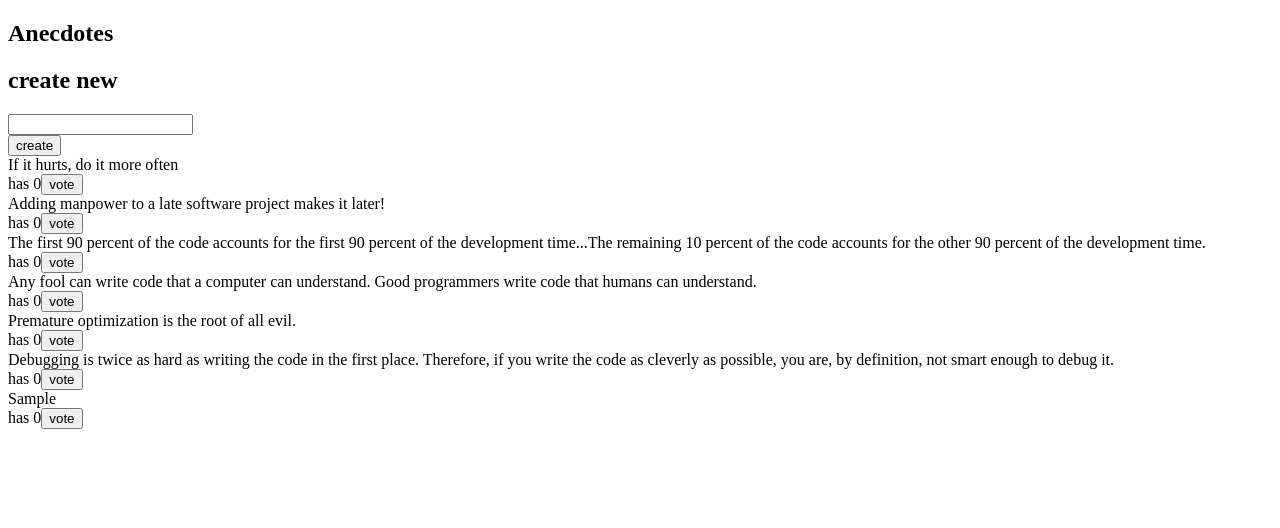
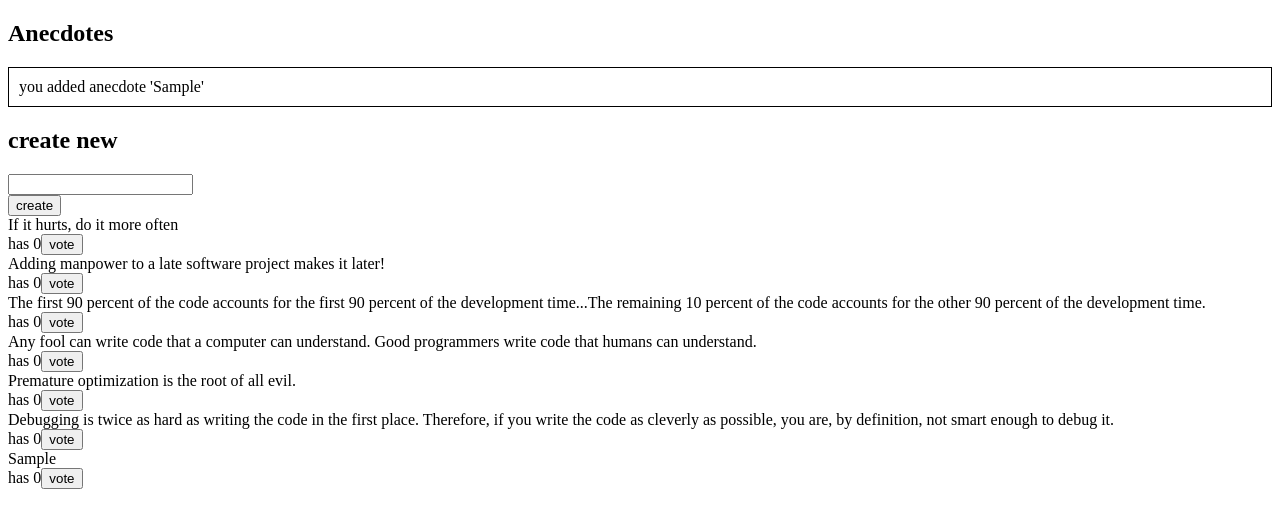
Before and after one commit to topie9/fullstackopen-part6, a React (Create React App) app in the folder redux-anecdotes/: page / in a window 1280 px wide. Both pictures are taken after typing "Sample" into the empty fields and a click on the button "create". Shown: the top 528 px of the page. Built offline with nearby package versions, Linux system fonts and the light colour scheme.

Commit message:
steps 6.9-6.10, notification component and reducer

```diff
--- a/redux-anecdotes/src/App.js
+++ b/redux-anecdotes/src/App.js
@@ -1,12 +1,17 @@
 import React from 'react';
 import AnecdoteForm from './components/AnecdoteForm'
 import AnecdoteList from './components/AnecdoteList'
+import Notification from './components/Notification'
 
 const App = (props) => {
 
   return (
     <div>
       <h2>Anecdotes</h2>
+      {props.store.getState().notification === null
+        ? <div></div>
+        : <Notification store={props.store} />
+      }
       <AnecdoteForm store={props.store} />
       <AnecdoteList store={props.store} />
     </div>
--- a/redux-anecdotes/src/components/AnecdoteForm.js
+++ b/redux-anecdotes/src/components/AnecdoteForm.js
@@ -1,5 +1,6 @@
 import React from 'react'
 import { createAnecdote } from '../reducers/anecdoteReducer'
+import { setNotification } from '../reducers/notificationReducer'
 
 const AnecdoteForm = (props) => {
 
@@ -8,6 +9,8 @@ const AnecdoteForm = (props) => {
     const text = event.target.anecdote.value
     event.target.anecdote.value = ''
     props.store.dispatch(createAnecdote(text))
+    props.store.dispatch(setNotification(`you added anecdote '${text}'`))
+    setTimeout(() => props.store.dispatch(setNotification(null)), 5000)
   }
 
   return (
--- a/redux-anecdotes/src/components/AnecdoteList.js
+++ b/redux-anecdotes/src/components/AnecdoteList.js
@@ -1,11 +1,15 @@
 import React from 'react'
 import { voteAnecdote } from '../reducers/anecdoteReducer'
+import { setNotification } from '../reducers/notificationReducer'
 
 const AnecdoteList = (props) => {
-  const anecdotes = props.store.getState()
+  const anecdotes = props.store.getState().anecdotes
 
   const vote = (id) => {
     props.store.dispatch(voteAnecdote(id))
+    const anecdote = anecdotes.find(n => id === n.id)
+    props.store.dispatch(setNotification(`you voted '${anecdote.content}'`))
+    setTimeout(() => props.store.dispatch(setNotification(null)), 5000)
   }
 
   return (
--- a/redux-anecdotes/src/components/Notification.js
+++ b/redux-anecdotes/src/components/Notification.js
@@ -1,6 +1,6 @@
 import React from 'react'
 
-const Notification = () => {
+const Notification = (props) => {
   const style = {
     border: 'solid',
     padding: 10,
@@ -8,7 +8,7 @@ const Notification = () => {
   }
   return (
     <div style={style}>
-      render here notification...
+      {props.store.getState().notification}
     </div>
   )
 }
--- a/redux-anecdotes/src/index.js
+++ b/redux-anecdotes/src/index.js
@@ -1,8 +1,14 @@
 import React from 'react'
 import ReactDOM from 'react-dom'
-import { createStore } from 'redux'
+import { createStore, combineReducers } from 'redux'
 import App from './App'
-import reducer from './reducers/anecdoteReducer'
+import anecdoteReducer from './reducers/anecdoteReducer'
+import notificationReducer from './reducers/notificationReducer'
+
+const reducer = combineReducers({
+  anecdotes: anecdoteReducer,
+  notification: notificationReducer
+})
 
 const store = createStore(reducer)
 
--- a/redux-anecdotes/src/reducers/anecdoteReducer.js
+++ b/redux-anecdotes/src/reducers/anecdoteReducer.js
@@ -33,9 +33,8 @@ export const voteAnecdote = (id) => {
   }
 }
 
-const reducer = (state = initialState, action) => {
-  console.log('state now: ', state)
-  console.log('action', action)
+const anecdoteReducer = (state = initialState, action) => {
+
   switch (action.type) {
     case 'VOTE':
       const id = action.data.id
@@ -53,4 +52,4 @@ const reducer = (state = initialState, action) => {
   return state
 }
 
-export default reducer
+export default anecdoteReducer
--- /dev/null
+++ b/redux-anecdotes/src/reducers/notificationReducer.js
@@ -0,0 +1,23 @@
+const initialNotification = null
+
+export const setNotification = (notification) => {
+  return {
+    type: 'SET_NOTIFICATION',
+    notification
+  }
+}
+
+
+const notificationReducer = (state = initialNotification, action) => {
+
+  switch (action.type) {
+    case 'SET_NOTIFICATION':
+      return action.notification
+    default:
+      break
+  }
+
+  return state
+}
+
+export default notificationReducer
```
